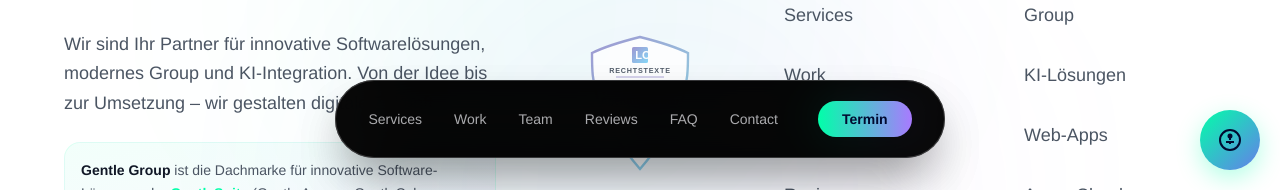
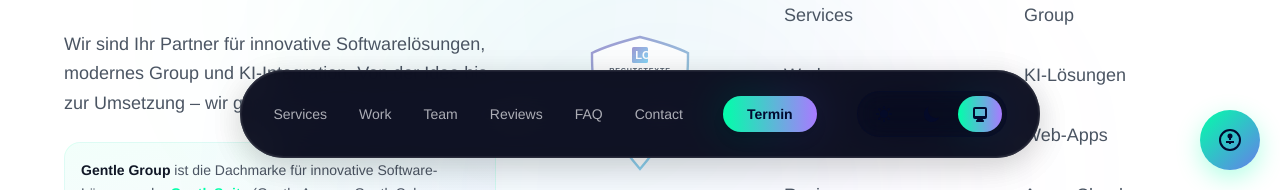
Before and after one commit to DevBerkcan/gentlegroup, a Next.js app: page /agb in a window 1280 px wide. Shown: the part 610-800 px from the top of the page. Built offline with nearby package versions, Linux system fonts and the light colour scheme; no server answers.

Commit message:
add: glass effect and darmode

```diff
--- a/app/globals.css
+++ b/app/globals.css
@@ -366,6 +366,22 @@
   border: 1px solid rgba(255, 255, 255, 0.1);
 }
 
+/* Light Mode Specific Styles */
+.light body {
+  background-color: #FFFFFF;
+  color: #1F2937;
+}
+
+.light .glass {
+  background: rgba(11, 14, 30, 0.85);
+  border: 1px solid rgba(255, 255, 255, 0.1);
+}
+
+.light .glass-dark {
+  background: rgba(11, 14, 30, 0.92);
+  border: 1px solid rgba(255, 255, 255, 0.15);
+}
+
 /* Smooth theme transition */
 body {
   transition: background-color 0.3s ease, color 0.3s ease;
--- a/app/layout.tsx
+++ b/app/layout.tsx
@@ -8,6 +8,7 @@ import AccessibilityTool from '@/components/AccessibilityTool'
 import Navigation from '@/components/Navigation'
 import GradientCursor from '@/components/effects/GradientCursor'
 import CustomCursor from '@/components/effects/CustomCursor'
+import { ThemeProvider } from '@/contexts/ThemeContext'
 
 const inter = Inter({
   subsets: ['latin'],
@@ -113,6 +114,7 @@ export default function RootLayout({ children }: { children: React.ReactNode })
       </head>
 
       <body>
+        <ThemeProvider>
           <StructuredData />
           <CustomCursor />
           <GradientCursor />
@@ -125,6 +127,7 @@ export default function RootLayout({ children }: { children: React.ReactNode })
 
           <AccessibilityTool />
           <Analytics />
+        </ThemeProvider>
       </body>
     </html>
   )
--- a/components/Navigation.tsx
+++ b/components/Navigation.tsx
@@ -6,6 +6,8 @@ import { HiMenu, HiX } from 'react-icons/hi'
 import { useRouter } from 'next/navigation'
 import BookingModal from './BookingModal'
 import MagneticButton from './ui/MagneticButton'
+import ThemeToggle from './ThemeToggle'
+import { playSound } from '@/utils/soundEffects'
 
 const Navigation = () => {
   const router = useRouter()
@@ -42,16 +44,23 @@ const Navigation = () => {
         animate={{ y: 0 }}
         transition={{ duration: 0.6, ease: 'easeOut' }}
         className={`fixed top-0 left-0 right-0 z-40 transition-all duration-500 ${
-          isScrolled ? 'bg-oxford-blue/95 backdrop-blur-lg shadow-lg' : 'bg-transparent'
+          isScrolled ? 'glass-dark shadow-lg' : 'bg-transparent'
         }`}
       >
         <div className="max-w-[1600px] mx-auto px-6 lg:px-8 py-4 flex justify-between items-center lg:hidden">
           {/* Mobile Logo */}
           <div className="text-ghost-white text-xl font-bold">Gentle Group</div>
 
+          <div className="flex items-center gap-4">
+            {/* Mobile Theme Toggle */}
+            <ThemeToggle />
+
             {/* Mobile Hamburger Button */}
             <motion.button
-            onClick={() => setIsMobileMenuOpen(!isMobileMenuOpen)}
+              onClick={() => {
+                playSound('click')
+                setIsMobileMenuOpen(!isMobileMenuOpen)
+              }}
               whileHover={{ scale: 1.1 }}
               whileTap={{ scale: 0.9 }}
               className="p-2 text-ghost-white hover:text-aquamarine transition-colors"
@@ -64,6 +73,7 @@ const Navigation = () => {
               )}
             </motion.button>
           </div>
+        </div>
 
         {/* Mobile Menu */}
         <AnimatePresence>
@@ -73,7 +83,7 @@ const Navigation = () => {
               animate={{ opacity: 1, height: 'auto' }}
               exit={{ opacity: 0, height: 0 }}
               transition={{ duration: 0.3 }}
-              className="lg:hidden bg-oxford-blue/98 backdrop-blur-xl"
+              className="lg:hidden glass-dark"
             >
               <div className="px-6 py-8 space-y-6">
                 {navItems.map((item, index) => (
@@ -83,7 +93,11 @@ const Navigation = () => {
                     initial={{ opacity: 0, x: -50 }}
                     animate={{ opacity: 1, x: 0 }}
                     transition={{ delay: index * 0.1 }}
-                    onClick={() => setIsMobileMenuOpen(false)}
+                    onClick={() => {
+                      playSound('click')
+                      setIsMobileMenuOpen(false)
+                    }}
+                    onMouseEnter={() => playSound('navHover')}
                     className="block text-2xl text-ghost-white hover:text-aquamarine transition-colors duration-300 font-medium"
                   >
                     {item.label}
@@ -104,8 +118,11 @@ const Navigation = () => {
       >
         {/* Main Navigation */}
         <motion.div
-          className="pointer-events-auto px-8 py-5 bg-black/85 backdrop-blur-xl border border-ghost-white/20 rounded-full shadow-2xl hover:border-aquamarine/50 transition-all duration-300"
-          whileHover={{ boxShadow: "0 0 30px rgba(1, 255, 169, 0.3)" }}
+          className="pointer-events-auto px-8 py-5 glass rounded-full shadow-2xl hover:border-aquamarine/50 transition-all duration-300"
+          whileHover={{
+            boxShadow: "0 0 30px rgba(1, 255, 169, 0.3), inset 0 0 0 1px rgba(1, 255, 169, 0.2)",
+            scale: 1.02
+          }}
         >
           <div className="flex items-center gap-8">
             {navItems.map((item, index) => (
@@ -116,6 +133,7 @@ const Navigation = () => {
                 animate={{ opacity: 1, y: 0 }}
                 transition={{ delay: index * 0.1 + 0.3 }}
                 whileHover={{ scale: 1.1, color: '#01FFA9' }}
+                onMouseEnter={() => playSound('navHover')}
                 className="text-ghost-white/70 hover:text-aquamarine transition-colors text-sm font-medium whitespace-nowrap hidden lg:inline"
               >
                 {item.label}
@@ -139,6 +157,16 @@ const Navigation = () => {
                 Termin
               </MagneticButton>
             </motion.div>
+
+            {/* Theme Toggle */}
+            <motion.div
+              initial={{ opacity: 0, scale: 0.95 }}
+              animate={{ opacity: 1, scale: 1 }}
+              transition={{ delay: 0.7 }}
+              className="ml-2 hidden lg:block"
+            >
+              <ThemeToggle />
+            </motion.div>
           </div>
         </motion.div>
       </motion.nav>
--- a/components/ThemeToggle.tsx
+++ b/components/ThemeToggle.tsx
@@ -3,9 +3,10 @@
 import { motion } from 'framer-motion'
 import { HiSun, HiMoon, HiDesktopComputer } from 'react-icons/hi'
 import { useTheme } from '@/contexts/ThemeContext'
+import { playSound } from '@/utils/soundEffects'
 
 const ThemeToggle = () => {
-  const { theme, setTheme } = useTheme()
+  const { theme, setTheme, actualTheme } = useTheme()
 
   const themes = [
     { value: 'light' as const, icon: HiSun, label: 'Hell' },
@@ -13,16 +14,29 @@ const ThemeToggle = () => {
     { value: 'auto' as const, icon: HiDesktopComputer, label: 'Auto' }
   ]
 
+  // Adaptive colors based on actual theme
+  const containerBg = actualTheme === 'dark'
+    ? 'bg-white/10 border-white/20'
+    : 'bg-oxford-blue/15 border-oxford-blue/30'
+
+  const inactiveColor = actualTheme === 'dark'
+    ? 'text-ghost-white/60 hover:text-ghost-white'
+    : 'text-oxford-blue/60 hover:text-oxford-blue'
+
   return (
-    <div className="flex items-center gap-1 bg-white/10 backdrop-blur-md rounded-full p-1 border border-white/20">
+    <div className={`flex items-center gap-1 backdrop-blur-md rounded-full p-1 border transition-colors ${containerBg}`}>
       {themes.map(({ value, icon: Icon, label }) => (
         <motion.button
           key={value}
-          onClick={() => setTheme(value)}
+          onClick={() => {
+            playSound('themeSwitch')
+            setTheme(value)
+          }}
+          onMouseEnter={() => playSound('hover')}
           className={`relative px-3 py-2 rounded-full transition-colors ${
             theme === value
               ? 'text-oxford-blue'
-              : 'text-ghost-white/60 hover:text-ghost-white'
+              : inactiveColor
           }`}
           whileHover={{ scale: 1.05 }}
           whileTap={{ scale: 0.95 }}
--- a/components/ui/MagneticButton.tsx
+++ b/components/ui/MagneticButton.tsx
@@ -2,6 +2,7 @@
 
 import { motion } from 'framer-motion'
 import { useState, useRef, MouseEvent, ReactNode } from 'react'
+import { playSound } from '@/utils/soundEffects'
 
 interface MagneticButtonProps {
   children: ReactNode
@@ -32,16 +33,26 @@ const MagneticButton = ({
     setPosition({ x, y })
   }
 
+  const handleMouseEnter = () => {
+    playSound('hover')
+  }
+
   const handleMouseLeave = () => {
     setPosition({ x: 0, y: 0 })
+  }
+
+  const handleClick = (e: MouseEvent<HTMLButtonElement>) => {
+    playSound('click')
+    if (onClick) onClick()
   }
 
   return (
     <motion.button
       ref={buttonRef}
       onMouseMove={handleMouseMove}
+      onMouseEnter={handleMouseEnter}
       onMouseLeave={handleMouseLeave}
-      onClick={onClick}
+      onClick={handleClick}
       animate={{
         x: position.x,
         y: position.y,
--- /dev/null
+++ b/utils/soundEffects.ts
@@ -0,0 +1,120 @@
+// Utility for generating sound effects using Web Audio API
+// No external files needed - all sounds are generated programmatically
+
+let audioContext: AudioContext | null = null
+
+const getAudioContext = (): AudioContext => {
+  if (!audioContext) {
+    audioContext = new (window.AudioContext || (window as any).webkitAudioContext)()
+  }
+  return audioContext
+}
+
+// Sound effect configurations
+export const soundEffects = {
+  click: () => {
+    const ctx = getAudioContext()
+    const oscillator = ctx.createOscillator()
+    const gainNode = ctx.createGain()
+
+    oscillator.connect(gainNode)
+    gainNode.connect(ctx.destination)
+
+    oscillator.frequency.value = 800
+    oscillator.type = 'sine'
+
+    gainNode.gain.setValueAtTime(0.3, ctx.currentTime)
+    gainNode.gain.exponentialRampToValueAtTime(0.01, ctx.currentTime + 0.1)
+
+    oscillator.start(ctx.currentTime)
+    oscillator.stop(ctx.currentTime + 0.1)
+  },
+
+  hover: () => {
+    const ctx = getAudioContext()
+    const oscillator = ctx.createOscillator()
+    const gainNode = ctx.createGain()
+
+    oscillator.connect(gainNode)
+    gainNode.connect(ctx.destination)
+
+    oscillator.frequency.value = 600
+    oscillator.type = 'sine'
+
+    gainNode.gain.setValueAtTime(0.15, ctx.currentTime)
+    gainNode.gain.exponentialRampToValueAtTime(0.01, ctx.currentTime + 0.08)
+
+    oscillator.start(ctx.currentTime)
+    oscillator.stop(ctx.currentTime + 0.08)
+  },
+
+  success: () => {
+    const ctx = getAudioContext()
+    const oscillator = ctx.createOscillator()
+    const gainNode = ctx.createGain()
+
+    oscillator.connect(gainNode)
+    gainNode.connect(ctx.destination)
+
+    oscillator.frequency.setValueAtTime(400, ctx.currentTime)
+    oscillator.frequency.exponentialRampToValueAtTime(800, ctx.currentTime + 0.1)
+    oscillator.type = 'sine'
+
+    gainNode.gain.setValueAtTime(0.3, ctx.currentTime)
+    gainNode.gain.exponentialRampToValueAtTime(0.01, ctx.currentTime + 0.2)
+
+    oscillator.start(ctx.currentTime)
+    oscillator.stop(ctx.currentTime + 0.2)
+  },
+
+  themeSwitch: () => {
+    const ctx = getAudioContext()
+    const oscillator = ctx.createOscillator()
+    const gainNode = ctx.createGain()
+
+    oscillator.connect(gainNode)
+    gainNode.connect(ctx.destination)
+
+    oscillator.frequency.setValueAtTime(500, ctx.currentTime)
+    oscillator.frequency.exponentialRampToValueAtTime(700, ctx.currentTime + 0.05)
+    oscillator.type = 'triangle'
+
+    gainNode.gain.setValueAtTime(0.2, ctx.currentTime)
+    gainNode.gain.exponentialRampToValueAtTime(0.01, ctx.currentTime + 0.1)
+
+    oscillator.start(ctx.currentTime)
+    oscillator.stop(ctx.currentTime + 0.1)
+  },
+
+  navHover: () => {
+    const ctx = getAudioContext()
+    const oscillator = ctx.createOscillator()
+    const gainNode = ctx.createGain()
+
+    oscillator.connect(gainNode)
+    gainNode.connect(ctx.destination)
+
+    oscillator.frequency.value = 400
+    oscillator.type = 'sine'
+
+    gainNode.gain.setValueAtTime(0.1, ctx.currentTime)
+    gainNode.gain.exponentialRampToValueAtTime(0.01, ctx.currentTime + 0.05)
+
+    oscillator.start(ctx.currentTime)
+    oscillator.stop(ctx.currentTime + 0.05)
+  }
+}
+
+// Safe play function with error handling
+export const playSound = (soundName: keyof typeof soundEffects) => {
+  try {
+    // Check if user has interacted with the page (required for audio)
+    if (!audioContext) {
+      getAudioContext()
+    }
+    soundEffects[soundName]()
+  } catch (error) {
+    // Silently fail - don't break UI if audio doesn't work
+    console.debug('Sound effect failed:', error)
+  }
+}
```
Lines whose indentation alone changed are shown as unchanged.
